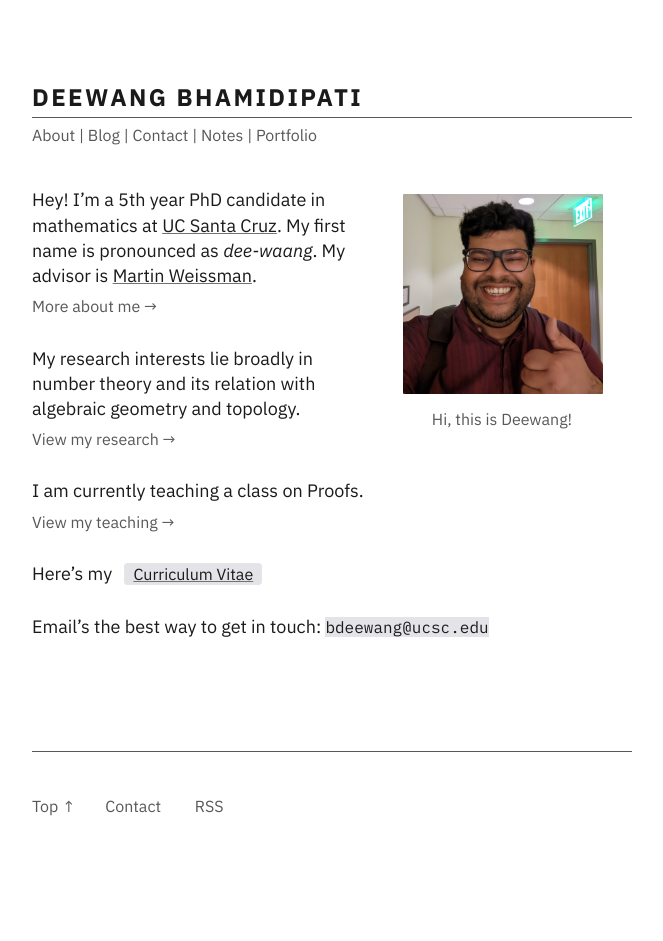
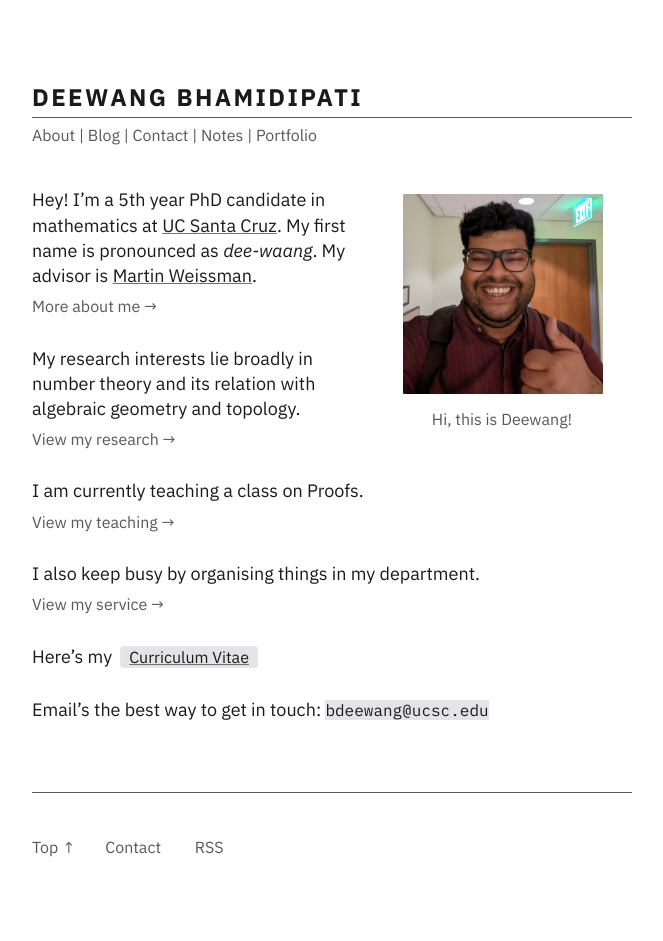
Before and after one commit to junkquill/junkquill.github.io, a Jekyll site: the page built from index.md, in a window 1280 px wide. Shown: the whole page, without its empty margins (308-971 px from the left). Built offline with Jekyll 4.4.1, drawn with Linux system fonts in a browser that asks for light colours; before the commit the page ends 900 px from its top, so only the background shows below that.

Commit message:
one-more-home-update

```diff
--- a/index.md
+++ b/index.md
@@ -15,7 +15,10 @@ My research interests lie broadly in number theory and its relation with algebra
 I am currently teaching a class on Proofs.
 <a href="/teaching" class="internal-link quarter-line-space">View my teaching&nbsp;→</a>
 
-Here's my <a href="https://drive.google.com/file/d/14Qb6_G7CEKUkhOUEwx68559Rs1BCa74S/view?usp=sharing" class="btn btn-default">Curriculum Vitae</a>
+I also keep busy by organising things in my department.
+<a href="/service" class="internal-link quarter-line-space">View my service&nbsp;→</a>
+
+Here's my<a href="https://drive.google.com/file/d/14Qb6_G7CEKUkhOUEwx68559Rs1BCa74S/view?usp=sharing" class="btn btn-default">Curriculum Vitae</a>
 
 <!-- Add a one line intro and link to your about page.
 <a href="/about" class="internal-link quarter-line-space">More about me&nbsp;→</a>
```
